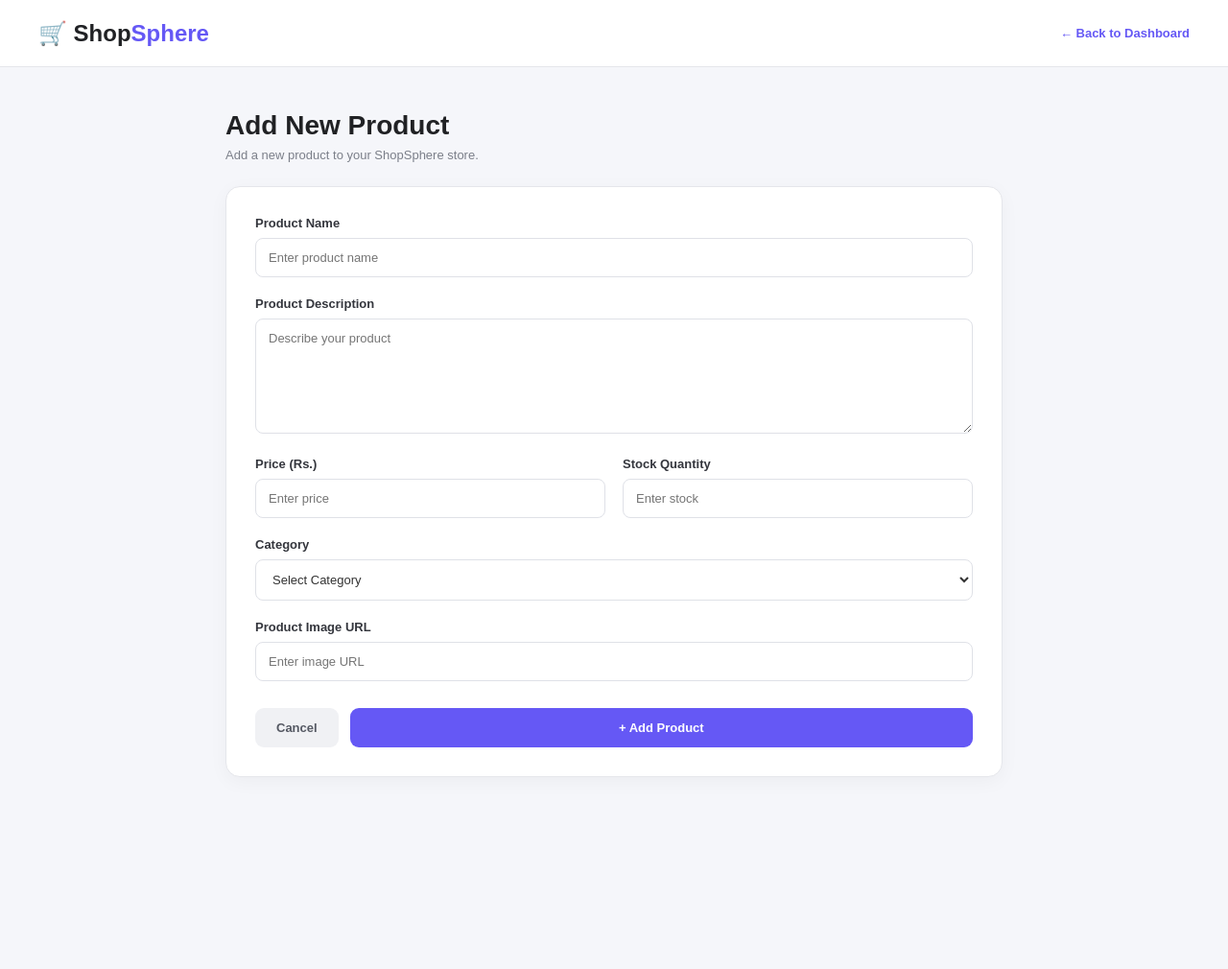
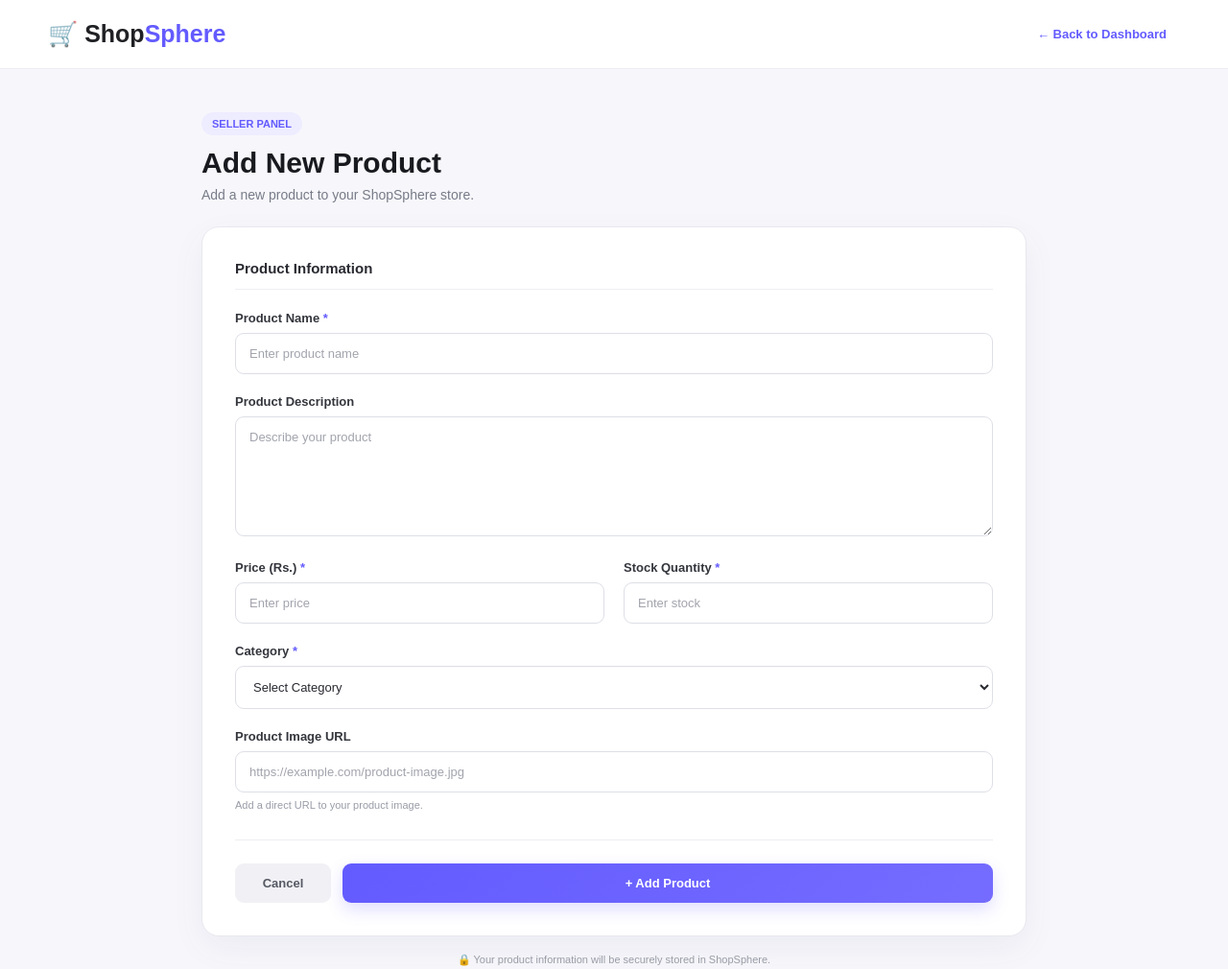
Before and after one commit to kritiadhikary2004/ShopSphere, a website: page views/add-product.html in a window 1280 px wide. Shown: the whole page at 96% size. Before the commit the page ends 855 px from the top, so only its background shows below. Drawn offline with Linux system fonts and the light colour scheme.

Commit message:
Update add product page styling

```diff
--- a/views/add-product.html
+++ b/views/add-product.html
@@ -1,3 +1,4 @@
+
 <!DOCTYPE html>
 <html lang="en">
 
@@ -18,69 +19,156 @@
         }
 
         body {
-            background: #f5f6fa;
+            background: #f7f7fb;
             color: #202124;
         }
 
+
+        /* =========================
+           NAVBAR
+        ========================= */
+
         .navbar {
-            height: 70px;
+            height: 72px;
             background: white;
 
             display: flex;
             align-items: center;
             justify-content: space-between;
 
-            padding: 0 40px;
+            padding: 0 50px;
 
-            border-bottom: 1px solid #e5e6eb;
+            border-bottom: 1px solid #ececf2;
         }
 
         .logo {
-            font-size: 24px;
+            font-size: 25px;
             font-weight: 800;
+            color: #202124;
         }
 
         .logo span {
-            color: #6558f5;
+            color: #635bff;
         }
 
         .back {
             text-decoration: none;
-            color: #6558f5;
+
+            display: flex;
+            align-items: center;
+            gap: 7px;
+
+            color: #635bff;
+
             font-size: 13px;
-            font-weight: 600;
+            font-weight: 700;
+
+            padding: 9px 14px;
+
+            border-radius: 8px;
+
+            transition: 0.2s;
         }
 
+        .back:hover {
+            background: #f0efff;
+        }
+
+
+        /* =========================
+           MAIN CONTAINER
+        ========================= */
+
         .container {
-            max-width: 850px;
+            max-width: 900px;
+
             margin: 45px auto;
+
             padding: 0 20px;
         }
+
+
+        /* =========================
+           PAGE HEADING
+        ========================= */
 
         .heading {
             margin-bottom: 25px;
         }
 
+        .badge {
+            display: inline-block;
+
+            background: #eeecff;
+            color: #635bff;
+
+            font-size: 11px;
+            font-weight: 700;
+
+            padding: 6px 11px;
+
+            border-radius: 20px;
+
+            margin-bottom: 12px;
+        }
+
         .heading h1 {
-            font-size: 28px;
-            margin-bottom: 7px;
+            font-size: 30px;
+
+            margin-bottom: 8px;
+
+            color: #191a1f;
         }
 
         .heading p {
-            color: #7b7f89;
-            font-size: 13px;
+            color: #777b87;
+
+            font-size: 14px;
         }
+
+
+        /* =========================
+           FORM CARD
+        ========================= */
 
         .form-card {
             background: white;
-            border: 1px solid #e5e6eb;
-            border-radius: 15px;
-            padding: 30px;
-            box-shadow: 0 5px 20px rgba(0, 0, 0, 0.04);
+
+            border: 1px solid #e8e8ef;
+
+            border-radius: 18px;
+
+            padding: 34px;
+
+            box-shadow:
+                0 12px 35px rgba(40, 35, 100, 0.06);
         }
 
+
+        /* =========================
+           SECTION TITLE
+        ========================= */
+
+        .section-title {
+            font-size: 15px;
+            font-weight: 800;
+
+            color: #292a31;
+
+            margin-bottom: 22px;
+
+            padding-bottom: 13px;
+
+            border-bottom: 1px solid #eeeeF3;
+        }
+
+
+        /* =========================
+           FORM GROUP
+        ========================= */
+
         .form-group {
-            margin-bottom: 20px;
+            margin-bottom: 21px;
         }
 
         label {
@@ -94,49 +182,102 @@
             margin-bottom: 8px;
         }
 
+        .required {
+            color: #635bff;
+        }
+
+
+        /* =========================
+           INPUTS
+        ========================= */
+
         input,
         textarea,
         select {
             width: 100%;
 
-            padding: 12px 13px;
+            padding: 13px 14px;
 
-            border: 1px solid #dfe1e7;
+            border: 1px solid #dedfe7;
 
-            border-radius: 8px;
+            border-radius: 9px;
 
             outline: none;
 
             font-size: 13px;
 
-            color: #333;
+            color: #292a31;
 
-            background: white;
+            background: #fff;
+
+            transition: 0.2s;
+        }
+
+        input::placeholder,
+        textarea::placeholder {
+            color: #a2a4ad;
+        }
+
+        input:hover,
+        textarea:hover,
+        select:hover {
+            border-color: #c8c7e8;
         }
 
         input:focus,
         textarea:focus,
         select:focus {
-            border-color: #6558f5;
+            border-color: #635bff;
 
-            box-shadow: 0 0 0 3px rgba(101, 88, 245, 0.08);
+            box-shadow:
+                0 0 0 3px rgba(99, 91, 255, 0.09);
         }
 
         textarea {
-            min-height: 120px;
+            min-height: 125px;
+
             resize: vertical;
         }
+
+
+        /* =========================
+           TWO COLUMN ROW
+        ========================= */
 
         .row {
             display: grid;
 
             grid-template-columns: 1fr 1fr;
 
-            gap: 18px;
+            gap: 20px;
         }
 
+
+        /* =========================
+           IMAGE URL
+        ========================= */
+
+        .input-hint {
+            display: block;
+
+            margin-top: 7px;
+
+            font-size: 11px;
+
+            color: #999ca7;
+        }
+
+
+        /* =========================
+           BUTTONS
+        ========================= */
+
         .button-area {
-            margin-top: 28px;
+            margin-top: 30px;
+
+            padding-top: 24px;
+
+            border-top: 1px solid #eeeeF3;
 
             display: flex;
 
@@ -146,7 +287,7 @@
         .btn {
             border: none;
 
-            padding: 13px 22px;
+            padding: 13px 23px;
 
             border-radius: 9px;
 
@@ -155,55 +296,112 @@
             font-weight: 700;
 
             cursor: pointer;
+
+            text-decoration: none;
+
+            transition: 0.2s;
         }
 
         .submit-btn {
-            background: #6558f5;
+            background: linear-gradient(
+                135deg,
+                #635bff,
+                #756cff
+            );
+
             color: white;
 
             flex: 1;
+
+            box-shadow:
+                0 7px 18px rgba(99, 91, 255, 0.20);
         }
 
         .submit-btn:hover {
-            background: #5548e8;
+            transform: translateY(-1px);
+
+            box-shadow:
+                0 10px 22px rgba(99, 91, 255, 0.28);
         }
 
         .cancel-btn {
-            background: #f0f1f4;
+            background: #f1f1f5;
+
             color: #555963;
 
-            text-decoration: none;
+            display: flex;
 
-            display: flex;
             align-items: center;
+
             justify-content: center;
+
+            min-width: 100px;
         }
 
         .cancel-btn:hover {
-            background: #e6e7eb;
+            background: #e8e8ed;
         }
 
-        @media(max-width: 600px) {
+
+        /* =========================
+           FOOTER NOTE
+        ========================= */
+
+        .security-note {
+            margin-top: 18px;
+
+            text-align: center;
+
+            font-size: 11px;
+
+            color: #999ca6;
+        }
+
+
+        /* =========================
+           MOBILE
+        ========================= */
+
+        @media (max-width: 600px) {
 
             .navbar {
                 padding: 0 20px;
+            }
+
+            .logo {
+                font-size: 21px;
+            }
+
+            .back {
+                font-size: 12px;
             }
 
             .container {
                 margin: 30px auto;
             }
 
+            .heading h1 {
+                font-size: 25px;
+            }
+
             .form-card {
                 padding: 22px;
+
+                border-radius: 14px;
             }
 
             .row {
                 grid-template-columns: 1fr;
+
                 gap: 0;
             }
 
             .button-area {
-                flex-direction: column;
+                flex-direction: column-reverse;
+            }
+
+            .cancel-btn {
+                width: 100%;
             }
 
         }
@@ -215,6 +413,10 @@
 
 <body>
 
+
+    <!-- =========================
+         NAVBAR
+    ========================= -->
 
     <nav class="navbar">
 
@@ -229,9 +431,20 @@
     </nav>
 
 
+    <!-- =========================
+         MAIN CONTENT
+    ========================= -->
+
     <div class="container">
 
+
+        <!-- HEADING -->
+
         <div class="heading">
+
+            <span class="badge">
+                SELLER PANEL
+            </span>
 
             <h1>
                 Add New Product
@@ -244,15 +457,24 @@
         </div>
 
 
+        <!-- FORM -->
+
         <div class="form-card">
+
+            <div class="section-title">
+                Product Information
+            </div>
+
 
             <form action="/add-product" method="POST">
 
 
+                <!-- PRODUCT NAME -->
+
                 <div class="form-group">
 
                     <label for="name">
-                        Product Name
+                        Product Name <span class="required">*</span>
                     </label>
 
                     <input
@@ -265,6 +487,8 @@
 
                 </div>
 
+
+                <!-- DESCRIPTION -->
 
                 <div class="form-group">
 
@@ -281,13 +505,15 @@
                 </div>
 
 
+                <!-- PRICE + STOCK -->
+
                 <div class="row">
 
 
                     <div class="form-group">
 
                         <label for="price">
-                            Price (Rs.)
+                            Price (Rs.) <span class="required">*</span>
                         </label>
 
                         <input
@@ -306,7 +532,7 @@
                     <div class="form-group">
 
                         <label for="stock">
-                            Stock Quantity
+                            Stock Quantity <span class="required">*</span>
                         </label>
 
                         <input
@@ -320,16 +546,23 @@
 
                     </div>
 
+
                 </div>
 
+
+                <!-- CATEGORY -->
 
                 <div class="form-group">
 
                     <label for="category">
-                        Category
+                        Category <span class="required">*</span>
                     </label>
 
-                    <select id="category" name="category" required>
+                    <select
+                        id="category"
+                        name="category"
+                        required
+                    >
 
                         <option value="">
                             Select Category
@@ -368,6 +601,8 @@
                 </div>
 
 
+                <!-- IMAGE -->
+
                 <div class="form-group">
 
                     <label for="image_url">
@@ -378,11 +613,17 @@
                         type="text"
                         id="image_url"
                         name="image_url"
-                        placeholder="Enter image URL"
+                        placeholder="https://example.com/product-image.jpg"
                     >
+
+                    <span class="input-hint">
+                        Add a direct URL to your product image.
+                    </span>
 
                 </div>
 
+
+                <!-- BUTTONS -->
 
                 <div class="button-area">
 
@@ -405,7 +646,14 @@
 
             </form>
 
+
         </div>
+
+
+        <div class="security-note">
+            🔒 Your product information will be securely stored in ShopSphere.
+        </div>
+
 
     </div>
 
```
